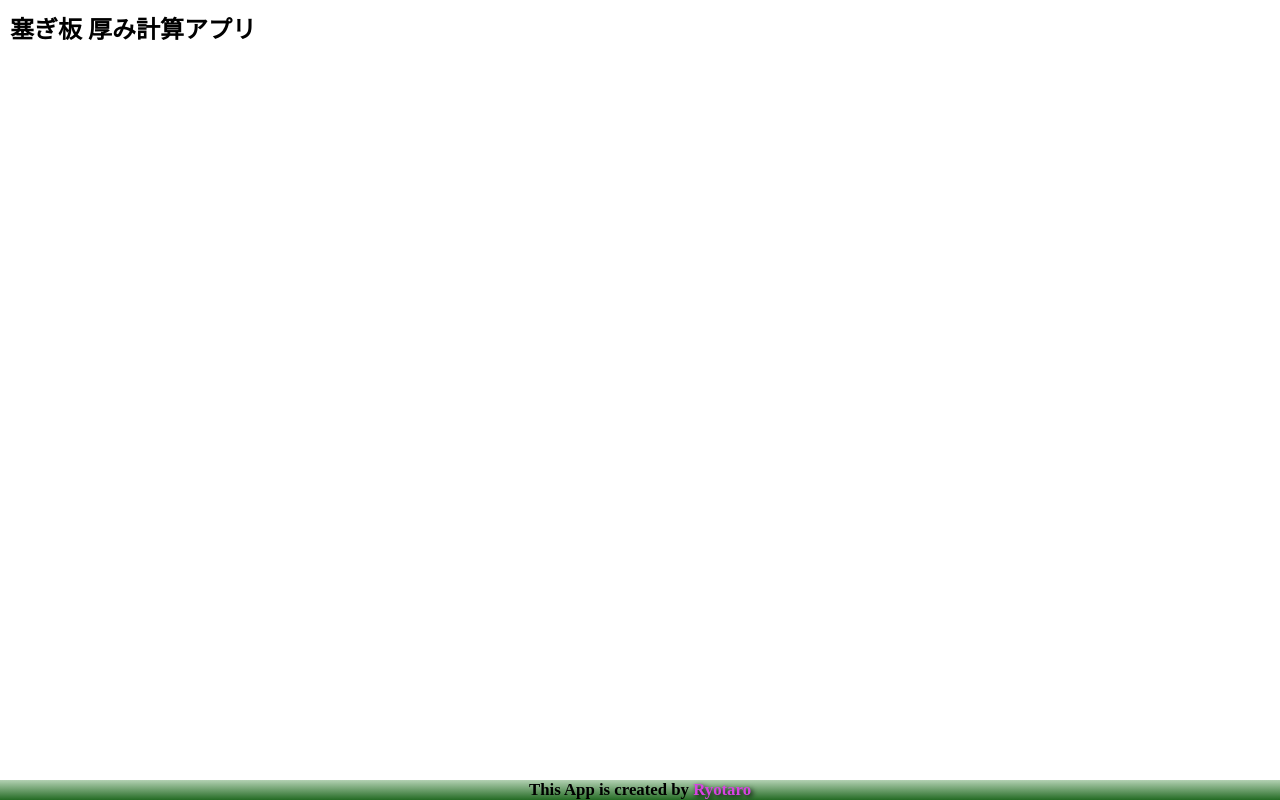
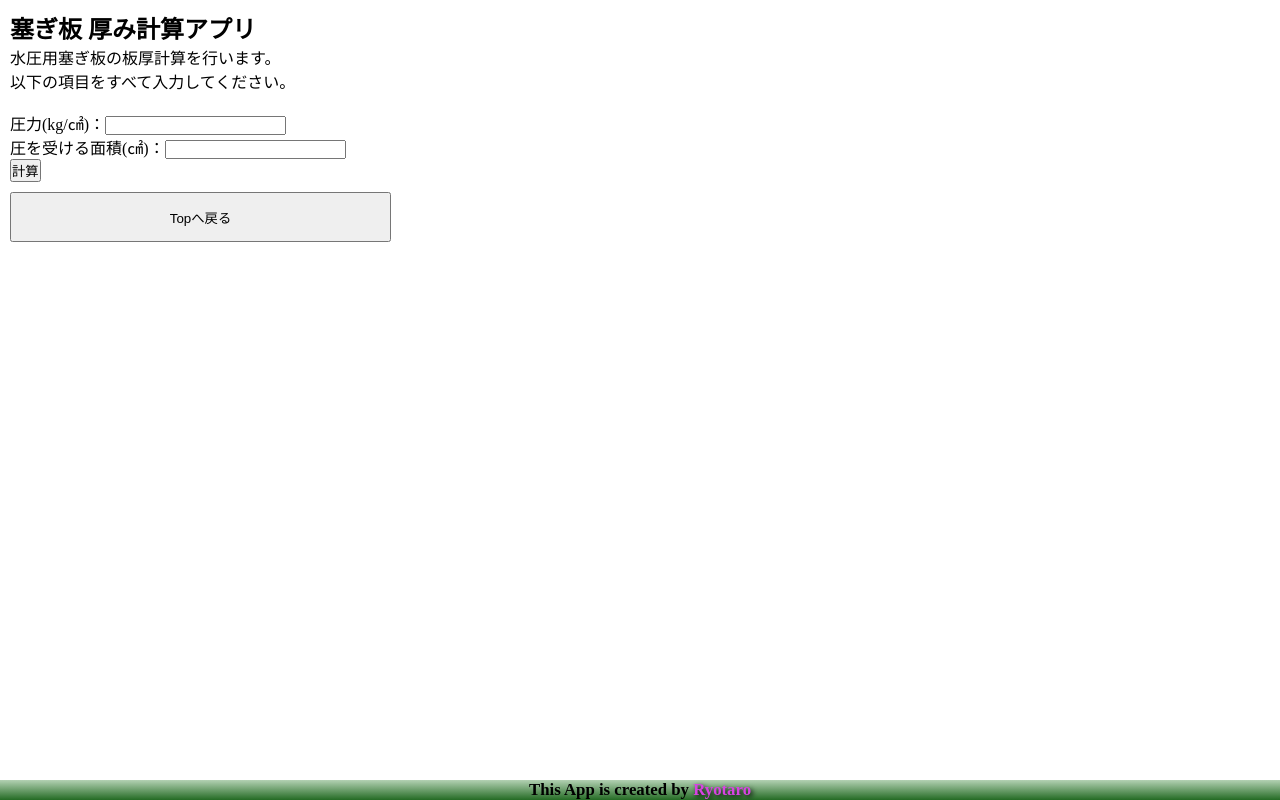
Before and after one commit to ryotaro-0805/useful-app, a Next.js app: page /components/thicknessCalculation in a window 1280 px wide. Built offline with nearby package versions, Linux system fonts and the light colour scheme.

Commit message:
✅ 進めました

```diff
--- a/src/pages/components/thicknessCalculation.tsx
+++ b/src/pages/components/thicknessCalculation.tsx
@@ -1,6 +1,7 @@
 import Head from 'next/head'
 import styles from '@/styles/Home.module.css'
 import Footer from './Footer'
+import Link from 'next/link'
 
 export default function PipeData() {
 
@@ -15,8 +16,23 @@ export default function PipeData() {
             <main className={styles.main}>
                 <div className={styles.description}>
                     <h2>塞ぎ板 厚み計算アプリ</h2>
+                    <p>水圧用塞ぎ板の板厚計算を行います。</p>
+                    <p>以下の項目をすべて入力してください。</p>
+                    <br />
+                    <form action="">
+                        <label htmlFor="pressure">圧力(kg/㎠)：
+                            <input type="number" id='pressure' />
+                        </label>
+                        <br />
+                        <label htmlFor="area">圧を受ける面積(㎠)：
+                            <input type="number" id='area' />
+                        </label>
+                        <br />
+                        <input type="submit" value='計算' />
+                    </form>
                 </div>
             </main>
+            <Link href='/'><button className={styles.button}>Topへ戻る</button></Link>
             <Footer />
         </>
     )
```
